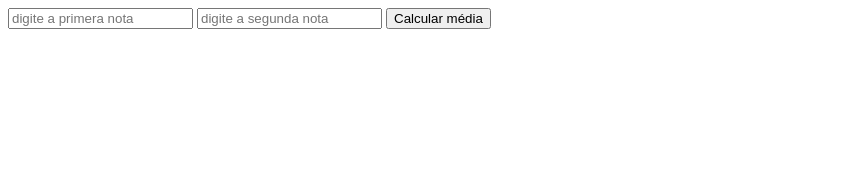
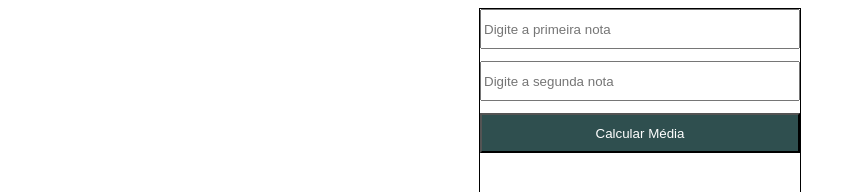
Before and after one commit to marcelinoo1910/calculadora-de-media, a plain HTML site: page index.html in a window 1280 px wide. Shown: the top 192 px of the page, without its empty margins (0-856 px from the left). Drawn offline with Linux system fonts and the light colour scheme.

Commit message:
Nos terminamos

```diff
--- a/app.js
+++ b/app.js
@@ -9,7 +9,13 @@ function calculaMedia(){
 
  const media = (nota1+nota2)/2
 
-resultado.innerHTML = `a media e ${media}`
+ if (media < 5){
+
+resultado.innerHTML = `sua media e ${media.toFixed(2)}.voce esta reprovado`
+}else{
+  resultado.innerHTML = `Sua Media foi ${media.toFixed(2)}. Parabens voce esta aprovado`
 }
 
+
 button.addEventListener("click", calculaMedia)
+}
--- a/index.html
+++ b/index.html
@@ -1,17 +1,17 @@
-<!DOCTYPE html>
 <html lang="pt-br">
 <head>
     <meta charset="UTF-8">
+    <link rel="stylesheet" href="style.css">
     <meta name="viewport" content="width=device-width, initial-scale=1.0">
-    <title>calculadora de média</title>
+    <title>Calculadora de Média</title>
 </head>
 <body>
-    <input type="number" id="nota1" placeholder="digite a primera nota">
-    <input type="number" id="nota2" placeholder="digite a segunda nota">
-    <input type="button" value="Calcular média" id="button">
-    <div id="resultado"></div>
-
+    <div class="container">
+        <input type="number" class="caixa" id="nota1" placeholder="Digite a primeira nota">
+        <input type="number" class="caixa" id="nota2" placeholder="Digite a segunda nota">
+        <input type="button" value="Calcular Média" id="button">
+        <div id="resultado"></div>
+    </div>
 
     <script src="app.js"></script>
 </body>
-</html>
--- /dev/null
+++ b/style.css
@@ -0,0 +1,19 @@
+.container{
+    display: flex;
+    border: 1px solid #000;
+    width: 320px;
+    height: 500px;
+    flex-direction: column;
+    margin: auto;
+    gap: 12px;
+}
+
+.caixa {
+    height: 40px;
+}
+
+#button {
+    height: 40px;
+    background-color: #2F4F4F;
+    color: #fff;
+}
```
